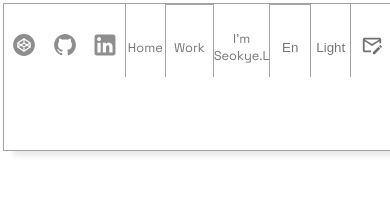
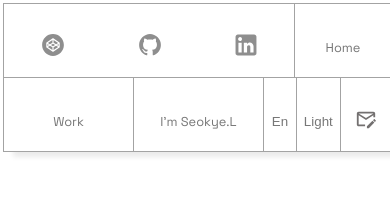
Before and after one commit to seokyelee/GammaPortfolio, a React (Vite) app: page / in a window 390 px wide. Shown: the top 202 px of the page. Built offline with nearby package versions, Linux system fonts and the light colour scheme.

Commit message:
exit mediaquery nav

```diff
--- a/src/componentes/Nav/Nav.scss
+++ b/src/componentes/Nav/Nav.scss
@@ -27,9 +27,9 @@
     background-color: white;
     left: 0;
     margin: 3px;
-    display: grid;
-    grid-template-columns: repeat(3, 2fr) repeat(3, 5fr) repeat(3, 1fr);
-    grid-template-rows: 1fr;
+display: flex;
+  flex-wrap: wrap;
+  justify-content: center;
     box-shadow: 10px 5px 5px #ebebeb;
     border: 1px solid color(color-border);
     font-family: $primary-ff;
@@ -38,26 +38,39 @@
     z-index: 1;
 }
 
-.nav__container.dark{
+.nav__container.dark {
     background-color: #000016;
     box-shadow: 10px 5px 5px #050049;
 }
 
-.nav__container > div {
-    display: flex;
+.nav__container>div {
     justify-content: center;
     align-items: center;
     padding-top: 25px;
     padding-bottom: 12px;
+    flex-grow: 1;
 }
 
+.nav__item__codepen,
+.nav__item__git,
+.nav__item__linkedin,
+.nav__item__home,
+.nav__item__work,
+.nav__item__about,
+.toggle_btn_language,
+.toggle_btn_theme,
+.nav__item__mail {
+    display: flex;
+    justify-content: center;
+    align-items: center;
+}
 
 .nav__item__linkedin,
 .nav__item__home,
-.nav__item__work ,
+.nav__item__work,
 .toggle_btn_theme,
 .toggle_btn_language,
-.nav__item__about{
+.nav__item__about {
     border-right: 1px solid color(color-border);
     text-align: center;
 }
@@ -68,7 +81,7 @@
     padding: 0;
     margin: 0;
     cursor: pointer;
-    color:color(color-p);
+    color: color(color-p);
 }
 
 
@@ -77,39 +90,59 @@
 @media all and (max-width: 780px) {
 
     .icon {
+
         &__codepen,
         &__git,
         &__mail {
             width: 22px;
         }
+
         &__linkedin {
             width: 22px;
         }
+
         &__moon {
             width: 20px;
         }
     }
 
     .nav__container {
-        grid-template-columns: repeat(4, 1fr)repeat(5, 1fr);;
-        grid-template-rows: 1fr 1fr;
+        grid-template-columns: repeat(4, 1fr);
+        grid-template-rows: auto;
+      }
+
+      .nav__container > div:nth-child(-n+4) {
+        flex-basis: 25%;
+      }
+
+      .nav__container > div:nth-child(5),
+      .nav__container > div:nth-child(6){
+        flex-basis: 30%;
+      }
 
 
-    }
+      .nav__container > div:nth-child(7) {
+        flex-basis: 5%;
+      }
 
-    .nav__item__work,
-    .nav__item__about
-    .toggle_btn_theme,
-    .toggle_btn_language{
-        border-top: 1px solid color(color-border);
+      .nav__container > div:nth-child(8)
+      .nav__container > div:nth-child(9){
+        flex-basis: 5%;
+      }
+
+    .nav__item__about .toggle_btn_theme,
+    .toggle_btn_language,
+    .nav__item__mail {
+
         padding: 8px;
     }
 
-    .nav__item__mail,
-    .nav__item__moon,
+    .nav__item__home,
+    .nav__item__linkedin,
     .nav__item__codepen,
     .nav__item__git {
+        padding: 8px;
+        border-bottom: 1px solid color(color-border);
+    }
 
-        padding: 8px;
-    }
 }
```
